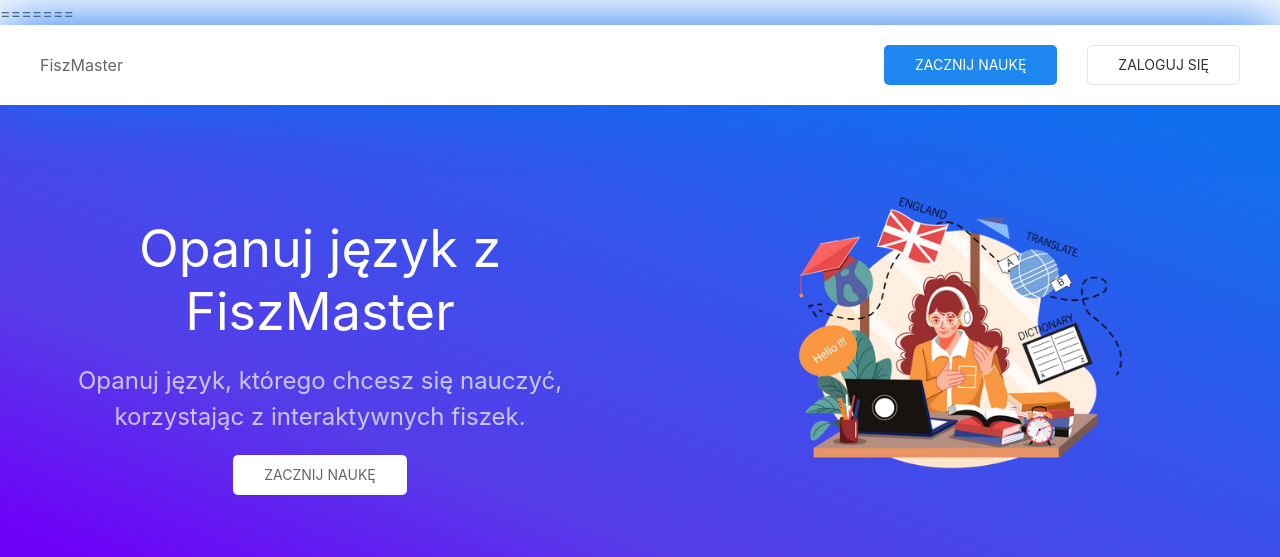
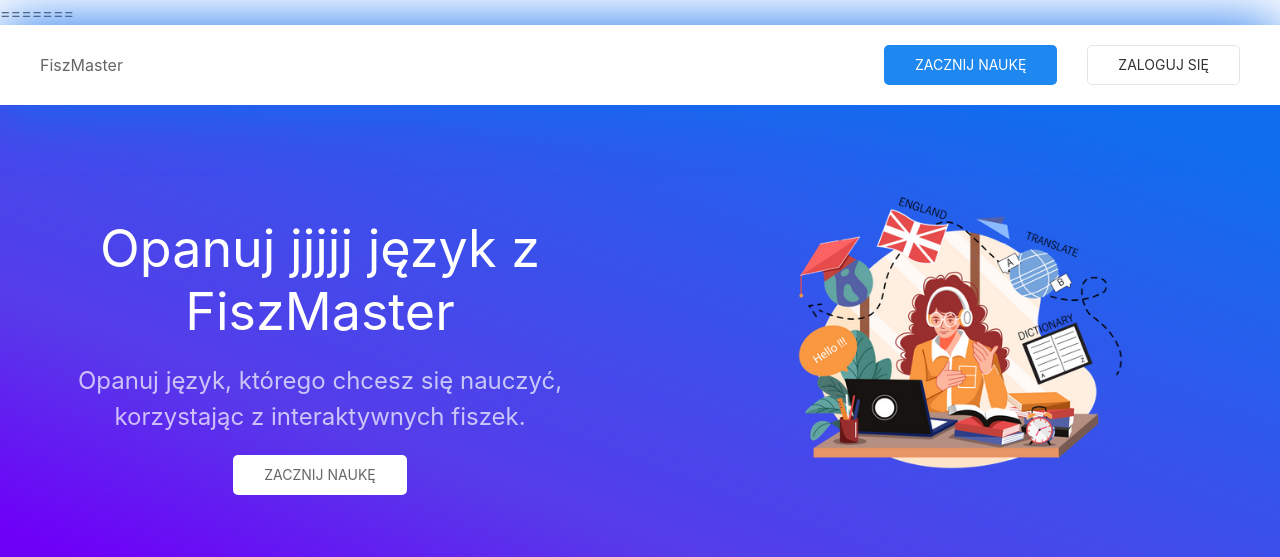
Before and after one commit to magdakarcz/FiszMaster, a PHP site: page /fiszmaster/index.php in a window 1280 px wide. Shown: the part 2475-3032 px from the top of the page. Run offline with PHP 8.4, Linux system fonts and the light colour scheme; some libraries are stand-ins or nearby versions.

Commit message:
zmieniam

```diff
--- a/fiszmaster/index.php
+++ b/fiszmaster/index.php
@@ -185,7 +185,7 @@
         <div class="uk-grid-collapse uk-child-width-expand@l uk-flex-middle uk-light" uk-grid>
             <div class="uk-margin-large-top uk-text-center">
                 <div class="uk-padding">
-                    <h1 class="uk-heading-small">Opanuj język z FiszMaster</h1>
+                    <h1 class="uk-heading-small">Opanuj jjjjj język z FiszMaster</h1>
                     <p class="uk-text-lead">Opanuj język, którego chcesz się nauczyć, korzystając z interaktywnych
                         fiszek.</p>
                     <p class="uk-text-lead">
```
